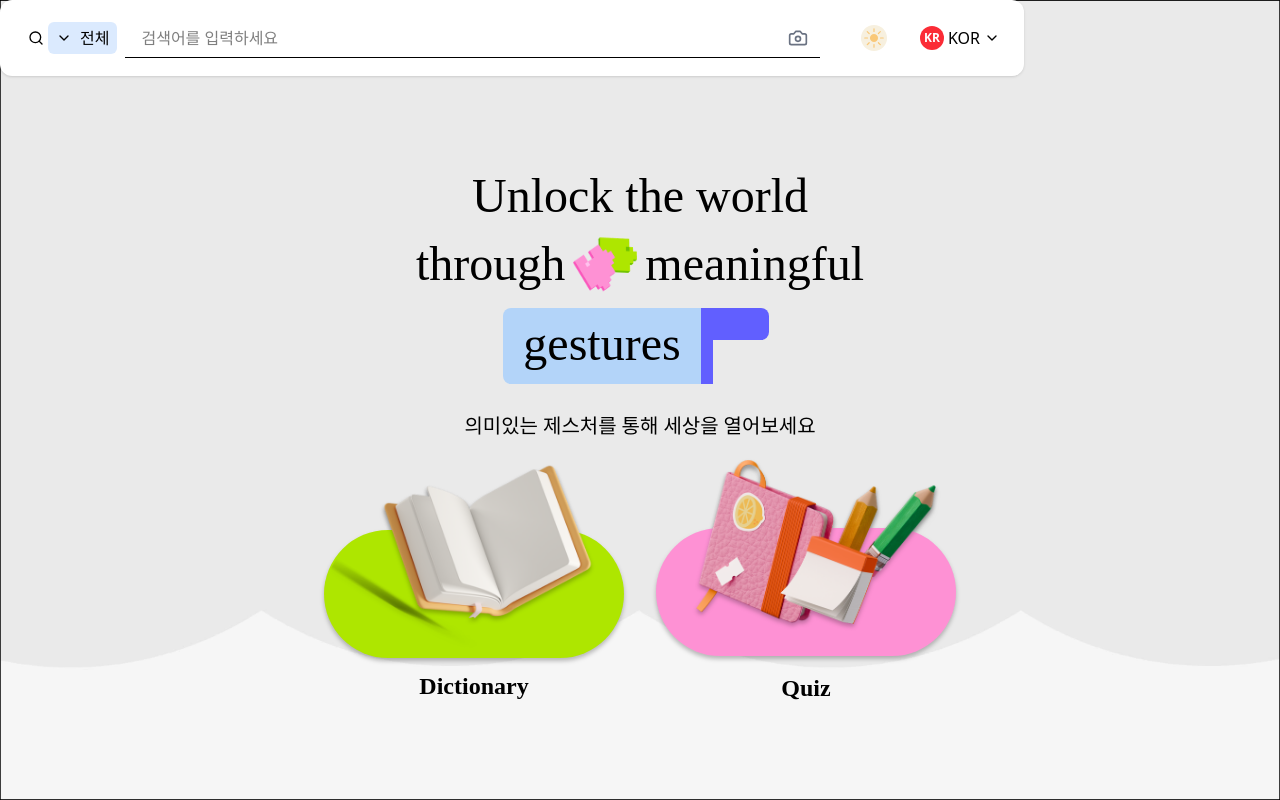
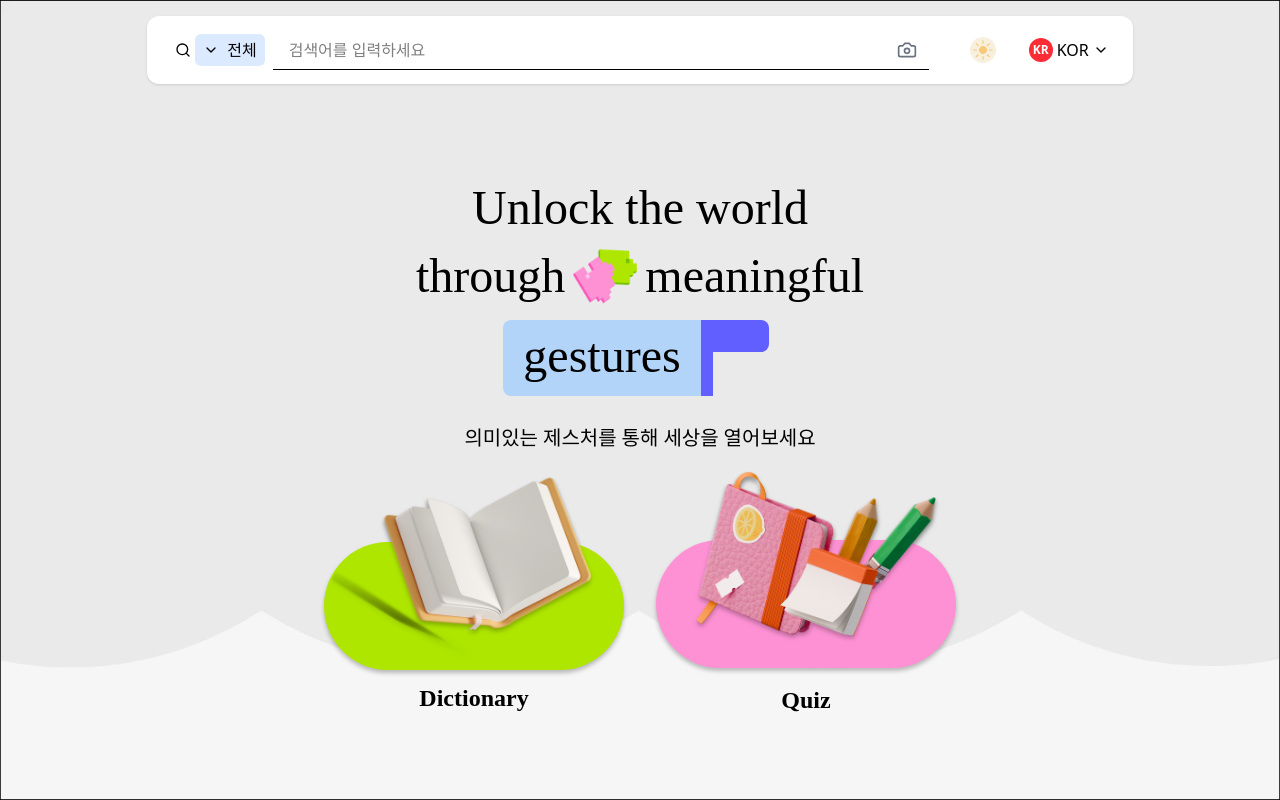
Before and after one commit to lovelyppotto/Moyamo, a React (Vite) app in the folder FE/: page / in a window 1280 px wide. Built offline with nearby package versions, Linux system fonts and the light colour scheme; a web font is replaced by a local one.

Commit message:
[FE] design: header 패딩 수정
y축 패딩 1로 감소

ref: S12P21D203-123

```diff
--- a/FE/src/pages/home/HeaderBar.tsx
+++ b/FE/src/pages/home/HeaderBar.tsx
@@ -3,7 +3,8 @@ import DarkModeLottie from './DarkModeLottie';
 
 function HeaderBar() {
   return (
-    <div className="w-[80%] bg-white dark:bg-gray-900 py-2 px-6 rounded-xl shadow-sm">
+    <div className="w-full flex justify-center dark:bg-gray-900 py-4 px-6">
+      <div className="w-[80%] bg-white dark:bg-gray-900 py-1 px-6 rounded-xl shadow-sm">
         <div className="flex items-center">
           {/* 로고 */}
           {/* <div className="font-bold text-2xl mr-6">MoyaMo</div> */}
@@ -43,6 +44,7 @@ function HeaderBar() {
           </div>
         </div>
       </div>
+    </div>
   );
 }
 
```
Lines whose indentation alone changed are shown as unchanged.
